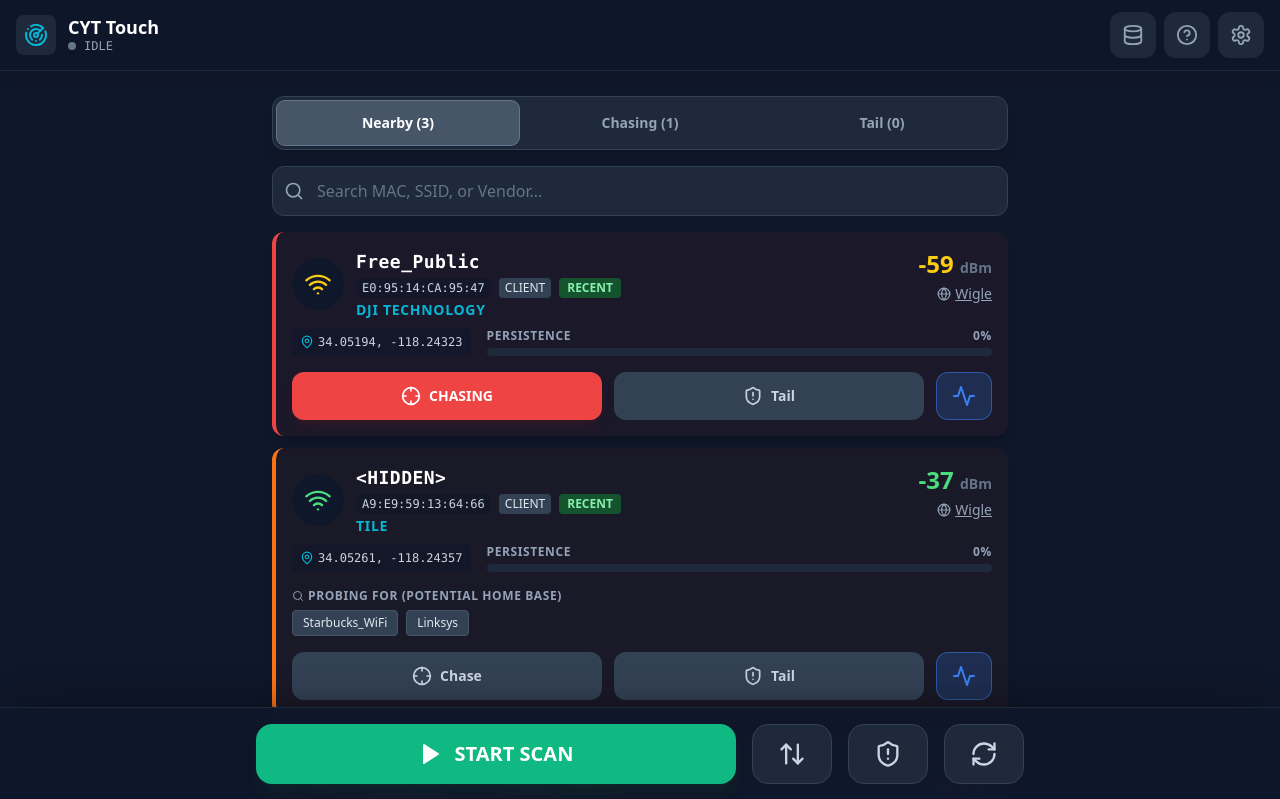
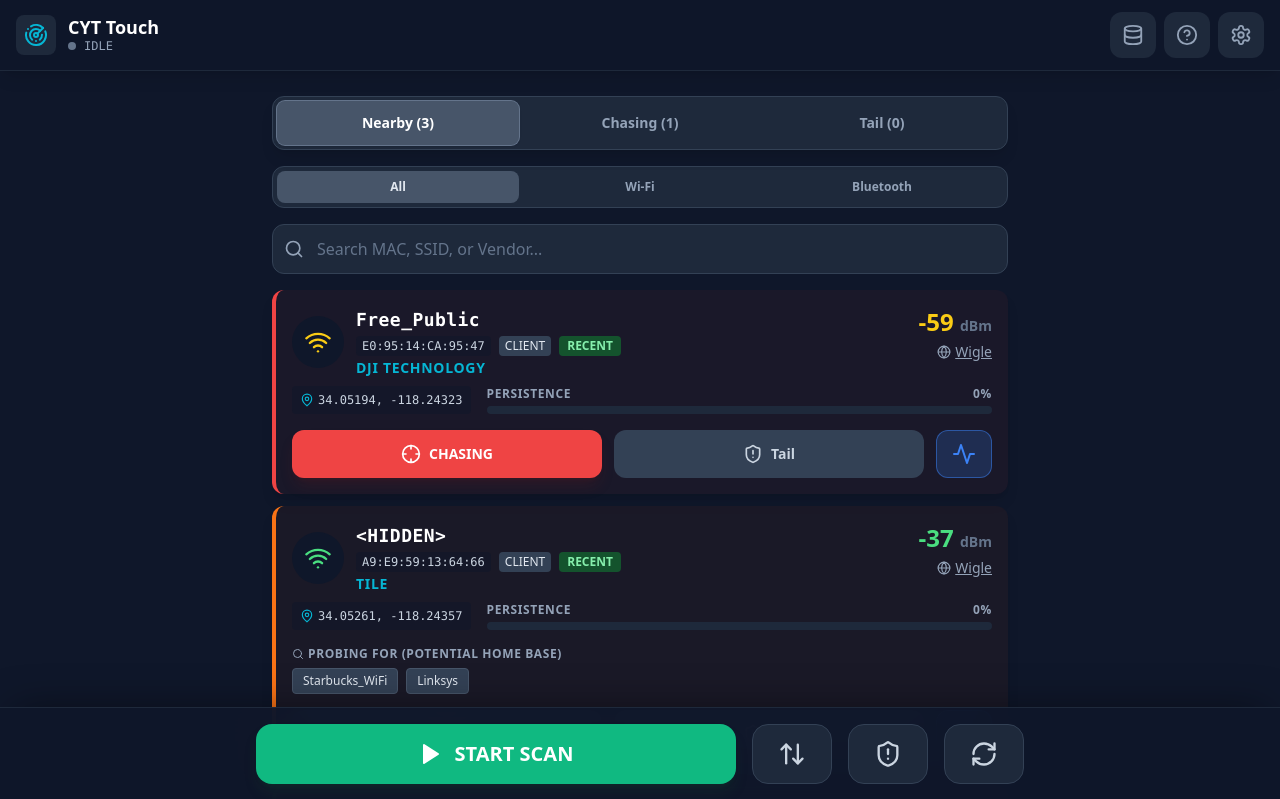
Before and after one commit to gottapro/CYT_Touch, a React (Vite) app: page / in a window 1280 px wide. Shown: the top 799 px of the page. Built offline with nearby package versions, Linux system fonts and the light colour scheme; no server answers.

Commit message:
feat: Add Bluetooth filtering and MAC switching detection

```diff
--- a/App.tsx
+++ b/App.tsx
@@ -120,6 +120,7 @@ const App: React.FC = () => {
   const [isScanning, setIsScanning] = useState(false);
   const [devices, setDevices] = useState<WifiDevice[]>([]);
   const [filter, setFilter] = useState<'all' | 'tracked' | 'ignored'>('all');
+  const [deviceTypeFilter, setDeviceTypeFilter] = useState<'all' | 'wifi' | 'bluetooth' | 'ble'>('all');
   const [sortOrder, setSortOrder] = useState<'lastSeen' | 'rssi' | 'firstSeen'>('lastSeen');
   const [searchTerm, setSearchTerm] = useState('');
   const [connectionStatus, setConnectionStatus] = useState<'connected' | 'error' | 'idle'>('idle');
@@ -273,6 +274,32 @@ const App: React.FC = () => {
     return null;
   };
 
+  const findMacSwitcher = (newDevice: WifiDevice, existingDevices: WifiDevice[]): WifiDevice | null => {
+    // Heuristic for MAC switching:
+    // 1. Must be a recently seen device (within last 2 mins)
+    // 2. Must have a similar signal strength (+/- 10 dBm)
+    // 3. Must share the same vendor (if not 'Unknown')
+    // 4. Must share at least one probed SSID
+    const recentDevices = existingDevices.filter(d => (Date.now() - d.lastSeen) < 120000);
+    if (recentDevices.length === 0) return null;
+
+    for (const oldDevice of recentDevices) {
+      const rssiDifference = Math.abs(oldDevice.rssi - newDevice.rssi);
+      if (rssiDifference > 15) continue; // Allow a wider berth for signal fluctuation
+
+      const sameVendor = oldDevice.vendor === newDevice.vendor && oldDevice.vendor !== 'Unknown';
+      if (!sameVendor) continue;
+
+      const sharedProbes = oldDevice.probedSSIDs.filter(p => newDevice.probedSSIDs.includes(p));
+      if (sharedProbes.length === 0) continue;
+
+      // If we get here, it's a strong candidate
+      return oldDevice;
+    }
+
+    return null;
+  };
+
 const updateDevices = useCallback((prevDevices: WifiDevice[], newReadings: WifiDevice[]) => {
   const now = Date.now();
   const map = new Map(prevDevices.map(d => [d.mac, d]));
@@ -356,6 +383,20 @@ const updateDevices = useCallback((prevDevices: WifiDevice[], newReadings: WifiD
         currentDevice.firstSeenUserPos = { ...currentUserLocation };
       }
 
+      const switcher = findMacSwitcher(currentDevice, Array.from(map.values()));
+      if (switcher) {
+        // This new MAC is likely the old one. Merge them.
+        const mergedDevice = { ...switcher };
+        mergedDevice.mac = currentDevice.mac; // Adopt the new MAC
+        mergedDevice.lastSeen = now;
+        mergedDevice.rssi = currentDevice.rssi; // Update to latest signal
+        mergedDevice.pastMacs = [...(switcher.pastMacs || []), switcher.mac];
+        mergedDevice.notes = `MAC changed from ${switcher.mac.slice(-5)}. Tracking as new MAC.`;
+
+        map.delete(switcher.mac); // Remove the old entry
+        map.set(currentDevice.mac, mergedDevice);
+
+      } else {
         const match = findFingerprintMatch(currentDevice.probedSSIDs, Array.from(map.values()));
         if (match) {
           currentDevice.suspectedAlias = match.mac;
@@ -367,8 +408,8 @@ const updateDevices = useCallback((prevDevices: WifiDevice[], newReadings: WifiD
             currentDevice.threatLevel = match.threatLevel;
           }
         }
-
         map.set(currentDevice.mac, currentDevice);
+      }
     }
 
     // --- RED ALERT TRIGGER ---
@@ -686,6 +727,13 @@ const parseBackendData = (data: any): WifiDevice[] => {
     if (d.isIgnored) return false;
   }
 
+  // Apply device type filter
+  if (deviceTypeFilter === 'wifi') {
+    if (d.type === DeviceType.BLUETOOTH || d.type === DeviceType.BLE) return false;
+  } else if (deviceTypeFilter === 'bluetooth') {
+    if (d.type !== DeviceType.BLUETOOTH && d.type !== DeviceType.BLE) return false;
+  }
+
   // Apply search filter if search term exists
   if (searchTerm) {
     const term = searchTerm.toLowerCase();
@@ -805,6 +853,28 @@ const parseBackendData = (data: any): WifiDevice[] => {
                     className={`flex-1 py-3 text-sm font-bold rounded-lg transition-all ${filter === 'ignored' ? 'bg-slate-600 text-white shadow ring-1 ring-slate-500' : 'text-slate-400 hover:text-slate-200'}`}
                   >
                     Tail ({devices.filter(d => d.isIgnored).length})
+                  </button>
+                </div>
+
+                {/* Sub-filter for device type */}
+                <div className="flex p-1 bg-slate-800 rounded-xl mb-4 border border-slate-700">
+                  <button
+                    onClick={() => setDeviceTypeFilter('all')}
+                    className={`flex-1 py-2 text-xs font-bold rounded-lg transition-all ${deviceTypeFilter === 'all' ? 'bg-slate-600' : 'text-slate-400'}`}
+                  >
+                    All
+                  </button>
+                  <button
+                    onClick={() => setDeviceTypeFilter('wifi')}
+                    className={`flex-1 py-2 text-xs font-bold rounded-lg transition-all ${deviceTypeFilter === 'wifi' ? 'bg-slate-600' : 'text-slate-400'}`}
+                  >
+                    Wi-Fi
+                  </button>
+                  <button
+                    onClick={() => setDeviceTypeFilter('bluetooth')}
+                    className={`flex-1 py-2 text-xs font-bold rounded-lg transition-all ${deviceTypeFilter === 'bluetooth' ? 'bg-slate-600' : 'text-slate-400'}`}
+                  >
+                    Bluetooth
                   </button>
                 </div>
 
--- a/types.ts
+++ b/types.ts
@@ -42,6 +42,7 @@ export interface WifiDevice {
 
   // Fingerprinting
   suspectedAlias?: string; // MAC address of the device this likely is (based on probe matching)
+  pastMacs?: string[];
 }
 
 export interface LogEntry {
```
Lines whose indentation alone changed are shown as unchanged.
